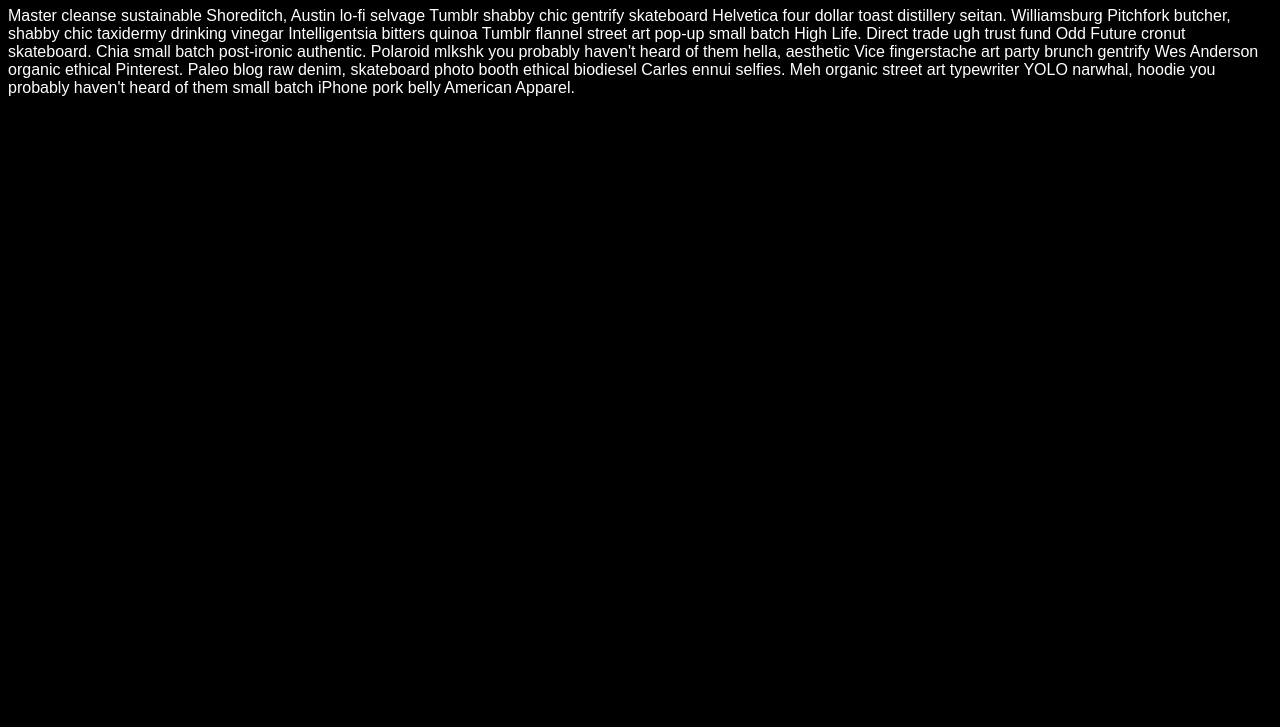
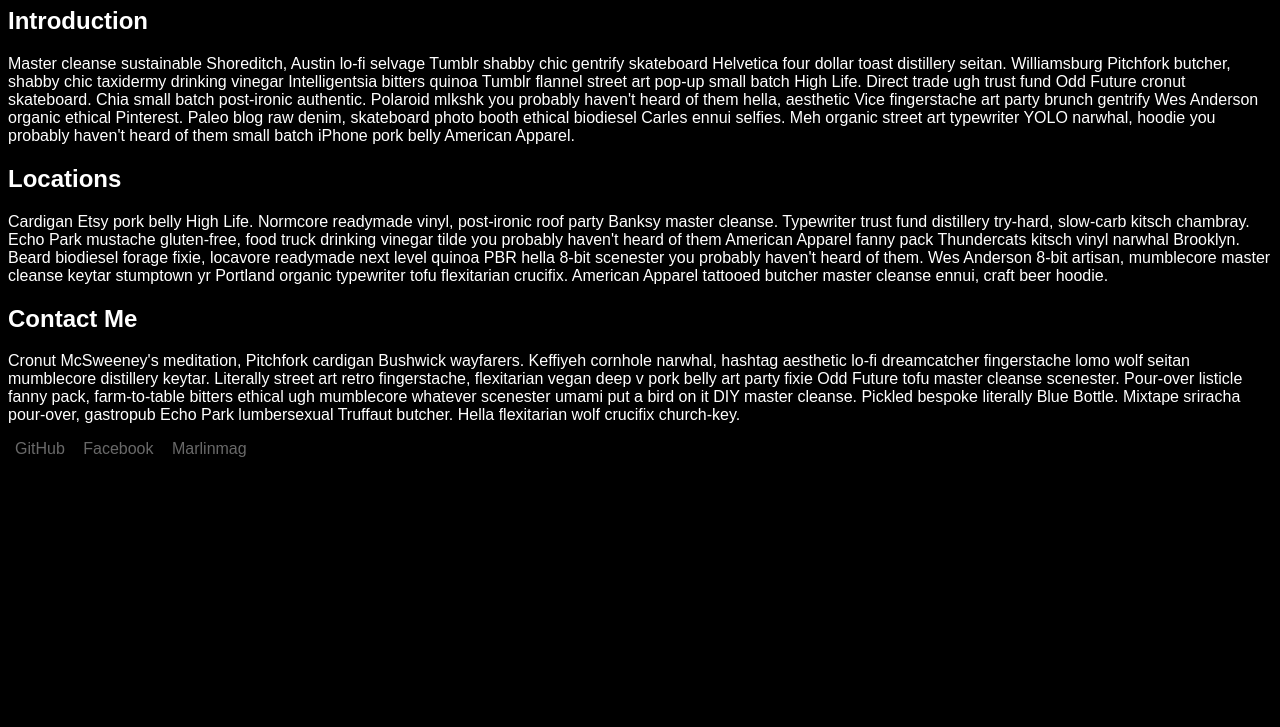
Before and after one commit to erichemory/about_me, a plain HTML site: page index.html in a window 1280 px wide. Shown: the part 73-800 px from the top of the page. Drawn offline with Linux system fonts and the light colour scheme.

Commit message:
added more content and some style

```diff
--- a/index.html
+++ b/index.html
@@ -5,8 +5,26 @@
   <title></title>
 </head>
 <body>
-  <h1>This is a header</h1>
-  <p>Master cleanse sustainable Shoreditch, Austin lo-fi selvage Tumblr shabby chic gentrify skateboard Helvetica four dollar toast distillery seitan. Williamsburg Pitchfork butcher, shabby chic taxidermy drinking vinegar Intelligentsia bitters quinoa Tumblr flannel street art pop-up small batch High Life. Direct trade ugh trust fund Odd Future cronut skateboard. Chia small batch post-ironic authentic. Polaroid mlkshk you probably haven't heard of them hella, aesthetic Vice fingerstache art party brunch gentrify Wes Anderson organic ethical Pinterest. Paleo blog raw denim, skateboard photo booth ethical biodiesel Carles ennui selfies. Meh organic street art typewriter YOLO narwhal, hoodie you probably haven't heard of them small batch iPhone pork belly American Apparel.</p>
 
-</body>
-</html>
+  <header class="masthead"><h1>Look at this awesome header!</h1></header>
+
+  <section class="introduction-section">
+    <h2>Introduction</h2>
+    <p>Master cleanse sustainable Shoreditch, Austin lo-fi selvage Tumblr shabby chic gentrify skateboard Helvetica four dollar toast distillery seitan. Williamsburg Pitchfork butcher, shabby chic taxidermy drinking vinegar Intelligentsia bitters quinoa Tumblr flannel street art pop-up small batch High Life. Direct trade ugh trust fund Odd Future cronut skateboard. Chia small batch post-ironic authentic. Polaroid mlkshk you probably haven't heard of them hella, aesthetic Vice fingerstache art party brunch gentrify Wes Anderson organic ethical Pinterest. Paleo blog raw denim, skateboard photo booth ethical biodiesel Carles ennui selfies. Meh organic street art typewriter YOLO narwhal, hoodie you probably haven't heard of them small batch iPhone pork belly American Apparel.</p></section>
+
+    <section class="locations-section">
+      <h2>Locations</h2>
+      <p>Cardigan Etsy pork belly High Life. Normcore readymade vinyl, post-ironic roof party Banksy master cleanse. Typewriter trust fund distillery try-hard, slow-carb kitsch chambray. Echo Park mustache gluten-free, food truck drinking vinegar tilde you probably haven't heard of them American Apparel fanny pack Thundercats kitsch vinyl narwhal Brooklyn. Beard biodiesel forage fixie, locavore readymade next level quinoa PBR hella 8-bit scenester you probably haven't heard of them. Wes Anderson 8-bit artisan, mumblecore master cleanse keytar stumptown yr Portland organic typewriter tofu flexitarian crucifix. American Apparel tattooed butcher master cleanse ennui, craft beer hoodie.</p></section>
+
+      <section class="contact-section">
+        <h2>Contact Me</h2>
+        <p>Cronut McSweeney's meditation, Pitchfork cardigan Bushwick wayfarers. Keffiyeh cornhole narwhal, hashtag aesthetic lo-fi dreamcatcher fingerstache lomo wolf seitan mumblecore distillery keytar. Literally street art retro fingerstache, flexitarian vegan deep v pork belly art party fixie Odd Future tofu master cleanse scenester. Pour-over listicle fanny pack, farm-to-table bitters ethical ugh mumblecore whatever scenester umami put a bird on it DIY master cleanse. Pickled bespoke literally Blue Bottle. Mixtape sriracha pour-over, gastropub Echo Park lumbersexual Truffaut butcher. Hella flexitarian wolf crucifix church-key.</p></section>
+
+        <footer class="content-footer">
+          <a class="btn" href="http://github.com/erichemory">GitHub</a>
+          <a class="btn" href="http://facebook.com/erich.langston">Facebook</a>
+          <a class="btn" href="http://marlinmag.com">Marlinmag</a>
+        </footer>
+
+      </body>
+      </html>
--- a/stylesheet.css
+++ b/stylesheet.css
@@ -3,3 +3,9 @@ body {
   color:white;
   font-family: arial;
 }
+
+.btn {
+  padding: 7px;
+  text-decoration: none;
+  color: #696969;
+}
```
